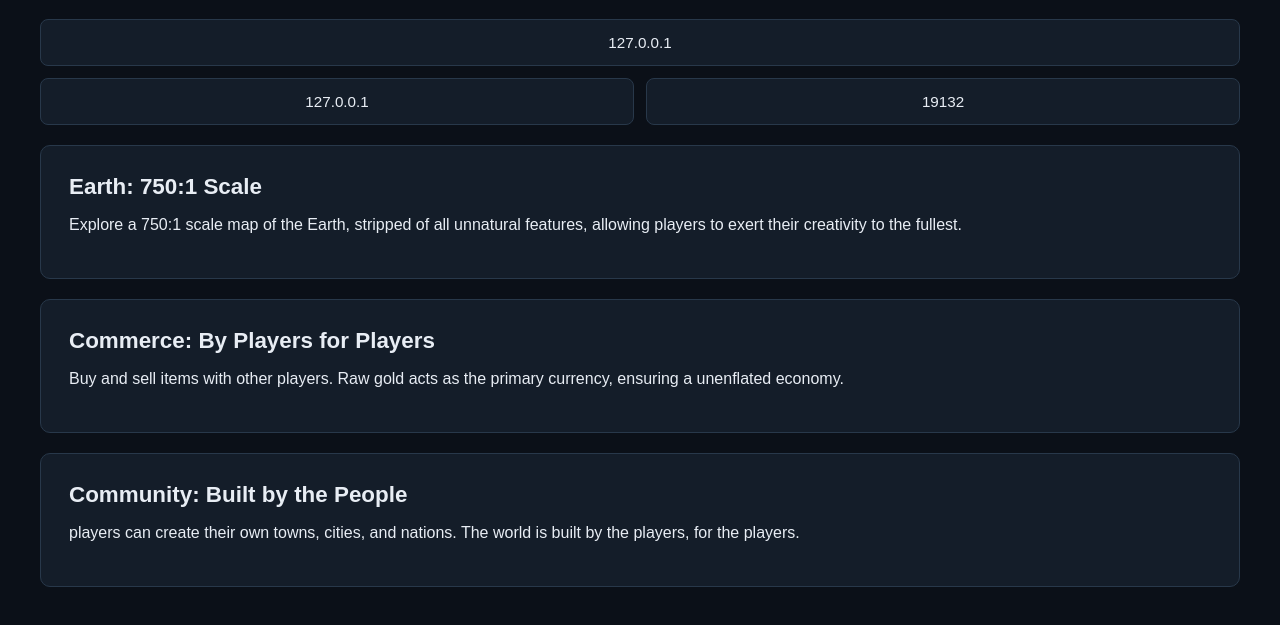
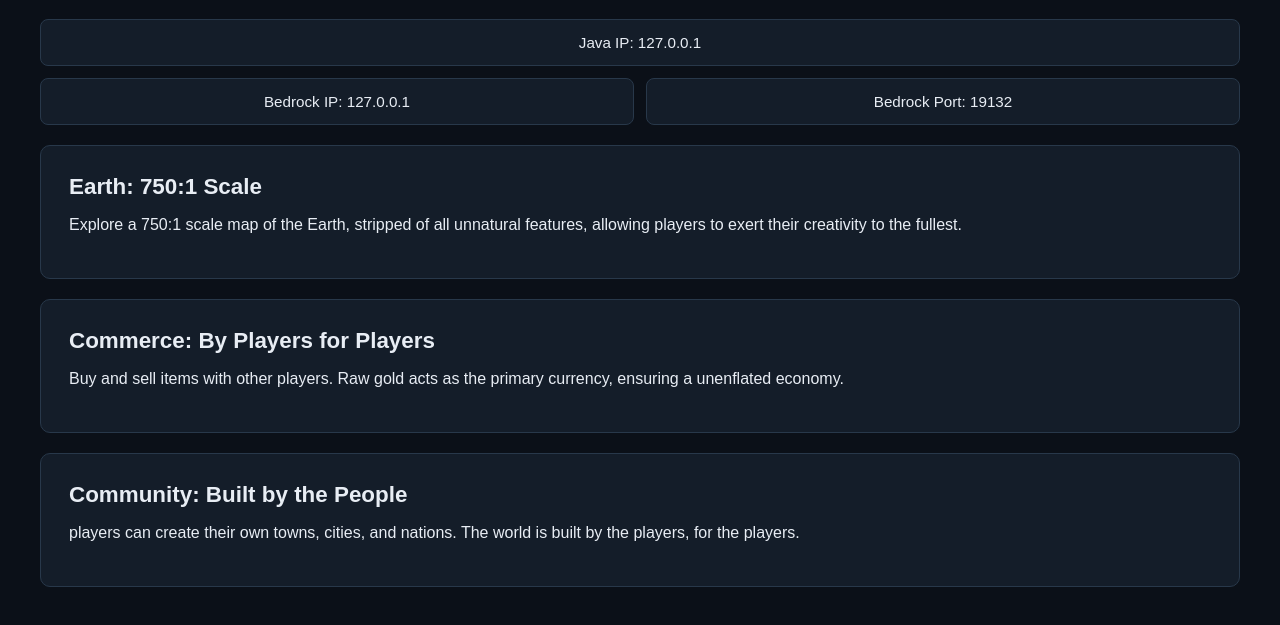
Before and after one commit to Cranky-dev/polmap, a plain HTML site: page index.html in a window 1280 px wide. Shown: the part 1198-1823 px from the top of the page. Drawn offline with Linux system fonts and the light colour scheme.

Commit message:
FIX: added crucial info

```diff
--- a/index.html
+++ b/index.html
@@ -23,9 +23,9 @@
         <img src="https://i0.wp.com/earth.motfe.net/wp-content/uploads/2019/01/chunky_small.png" alt="" srcset="">
     </div>
     <div class="info">
-        <button class="version-java ip">127.0.0.1</button>
-        <button class="version-bedrock ip">127.0.0.1</button>
-        <button class="version-bedrock port">19132</button>
+        <button class="version-java ip" data="">Java IP: 127.0.0.1</button>
+        <button class="version-bedrock ip" data="">Bedrock IP: 127.0.0.1</button>
+        <button class="version-bedrock port" data="">Bedrock Port: 19132</button>
     </div>
     <div class="section card">
         <h2>Earth: 750:1 Scale</h2>
```
